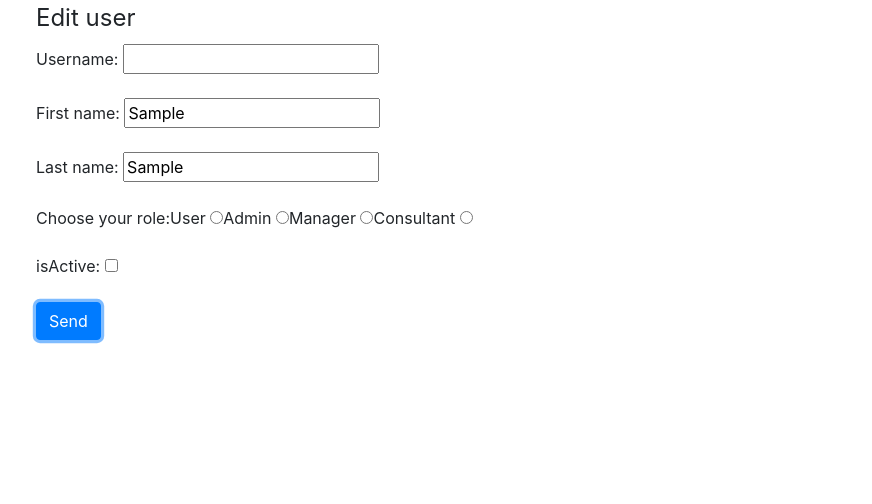
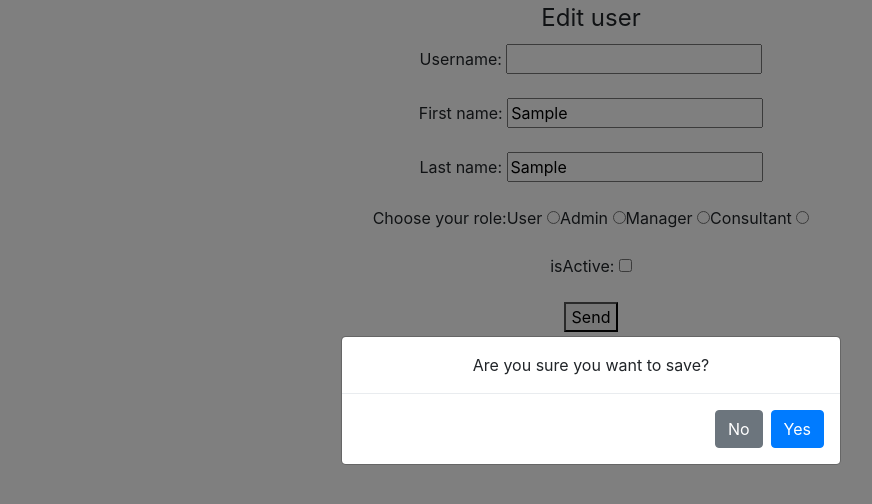
Before and after one commit to AlinaMaican/managio, an Angular app in the folder webapp/: page /edit/1 in a window 1280 px wide. Both pictures are taken after typing "Sample", "Sample" into the empty fields and a click on the button "Send". Shown: the top 504 px of the page, without its empty margins (49-921 px from the left). Built offline with nearby package versions, Linux system fonts and the light colour scheme; no server answers.

Commit message:
add modal and redirect route

```diff
--- a/webapp/src/app/users/edit/edit.component.css
+++ b/webapp/src/app/users/edit/edit.component.css
@@ -0,0 +1,6 @@
+form {
+  margin-left: 25%;
+  margin-right:25%;
+  width: 50%;
+  text-align: center;
+}
--- a/webapp/src/app/users/edit/edit.component.html
+++ b/webapp/src/app/users/edit/edit.component.html
@@ -60,7 +60,23 @@
     </label>
     </div>
 
-    <button type="submit" class="btn btn-primary">Send</button>
+    <button type="button" data-toggle="modal" data-target="#confirmModal">Send</button>
+
+    <!-- Modal -->
+    <div class="modal" id="confirmModal" tabindex="-1" role="dialog" aria-labelledby="confirmModalTitle"
+         aria-hidden="true">
+      <div class="modal-dialog modal-dialog-centered" role="document">
+        <div class="modal-content">
+          <div class="modal-body">
+            Are you sure you want to save?
+          </div>
+          <div class="modal-footer">
+            <button type="button" class="btn btn-secondary" data-dismiss="modal">No</button>
+            <button type="submit" class="btn btn-primary" data-dismiss="modal" (click)="onSubmit()">Yes</button>
+          </div>
+        </div>
+      </div>
+    </div>
 
   </fieldset>
 </form>
--- a/webapp/src/app/users/edit/edit.component.ts
+++ b/webapp/src/app/users/edit/edit.component.ts
@@ -1,7 +1,7 @@
 import { Component, OnInit } from '@angular/core';
 import {User} from "../model/user.model";
 import {UserService} from "../user.service";
-import {ActivatedRoute, Params} from "@angular/router";
+import {ActivatedRoute, Params, Router} from "@angular/router";
 import {FormControl, FormGroup, Validators} from "@angular/forms";
 
 @Component({
@@ -16,7 +16,9 @@ export class EditComponent implements OnInit {
 
   edituser: FormGroup;
 
-  constructor(private userService: UserService, private route: ActivatedRoute) { }
+  constructor(private userService: UserService,
+              private route: ActivatedRoute,
+              private router: Router) {}
 
   ngOnInit() {
     this.route.params.subscribe((params: Params) => {
@@ -29,7 +31,7 @@ export class EditComponent implements OnInit {
   onSubmit() {
     // console.log(this.edituser.get('firstName').errors);
     this.userService.updateUserById(this.id, this.edituser.value).subscribe(
-      () => {}
+      () => {this.router.navigateByUrl('/')}
     );
   }
 
--- a/webapp/src/index.html
+++ b/webapp/src/index.html
@@ -9,6 +9,15 @@
   <link rel="icon" type="image/x-icon" href="favicon.ico">
   <link rel="stylesheet" href="https://stackpath.bootstrapcdn.com/bootstrap/4.1.3/css/bootstrap.min.css"
         integrity="sha384-MCw98/SFnGE8fJT3GXwEOngsV7Zt27NXFoaoApmYm81iuXoPkFOJwJ8ERdknLPMO" crossorigin="anonymous">
+  <script src="https://code.jquery.com/jquery-3.3.1.slim.min.js"
+          integrity="sha384-q8i/X+965DzO0rT7abK41JStQIAqVgRVzpbzo5smXKp4YfRvH+8abtTE1Pi6jizo"
+          crossorigin="anonymous"></script>
+  <script src="https://cdnjs.cloudflare.com/ajax/libs/popper.js/1.14.3/umd/popper.min.js"
+          integrity="sha384-ZMP7rVo3mIykV+2+9J3UJ46jBk0WLaUAdn689aCwoqbBJiSnjAK/l8WvCWPIPm49"
+          crossorigin="anonymous"></script>
+  <script src="https://stackpath.bootstrapcdn.com/bootstrap/4.1.3/js/bootstrap.min.js"
+          integrity="sha384-ChfqqxuZUCnJSK3+MXmPNIyE6ZbWh2IMqE241rYiqJxyMiZ6OW/JmZQ5stwEULTy"
+          crossorigin="anonymous"></script>
 </head>
 <body>
 <app-root></app-root>
```
